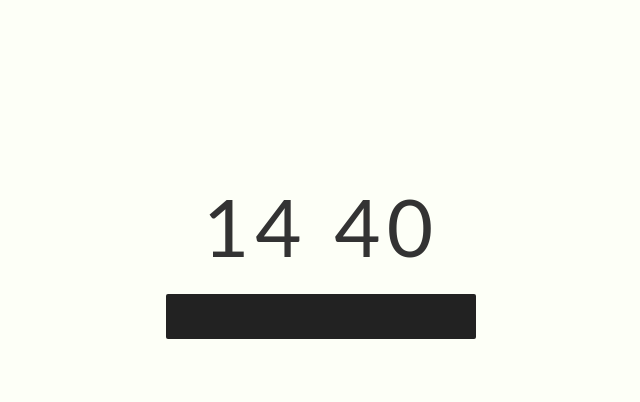
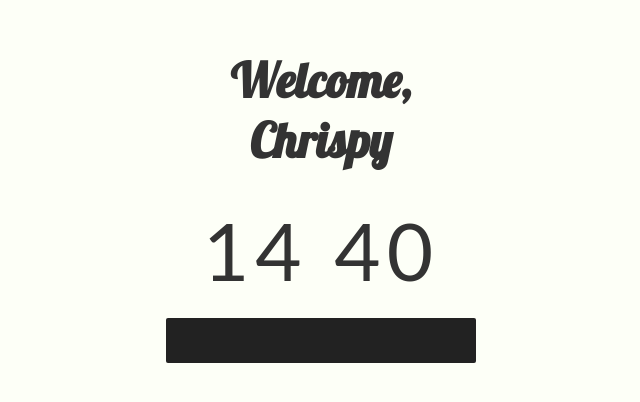
Before and after one commit to Chrispyontheoutside/Chrispyontheoutside.github.io, a plain HTML site: page index.html in a window 1280 px wide. Shown: the part 122-524 px from the top of the page, without its empty margins (319-959 px from the left). Drawn offline with Linux system fonts and the light colour scheme; a web font is replaced by a local one.

Commit message:
Entry Text

```diff
--- a/index.html
+++ b/index.html
@@ -1,4 +1,5 @@
   <!doctype html>
+  <link href="https://fonts.googleapis.com/css?family=Lobster" rel="stylesheet">
 
   <script>
     'use strict';
@@ -80,7 +81,7 @@
     }
     main {
       position: absolute;
-      top: 50%;
+      top: 30%;
       right: 0;
       left: 0;
       width: 90%;
@@ -218,9 +219,15 @@
         align-items: center;
       }
     }
+    h1{
+      font-size: 3em;
+      font-family: 'Lobster', cursive;
+
+    }
   </style>
 
   <main>
+  <h1>Welcome, Chrispy</h1>
     <time id="js-clock"></time>
     <form id="js-search-form" autocomplete="off">
       <input id="js-search-input" class="search-input" type="text" autofocus>
```
